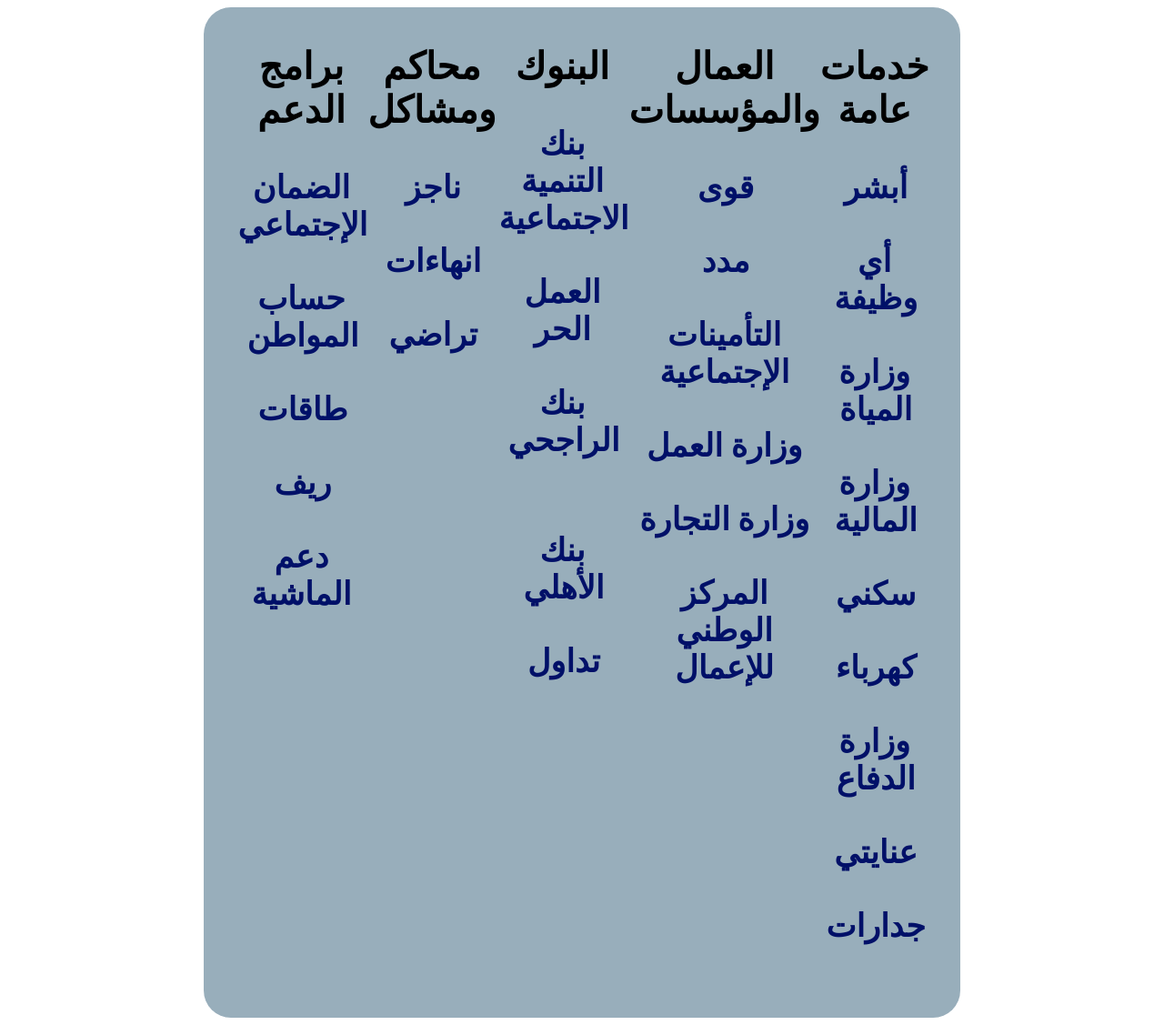
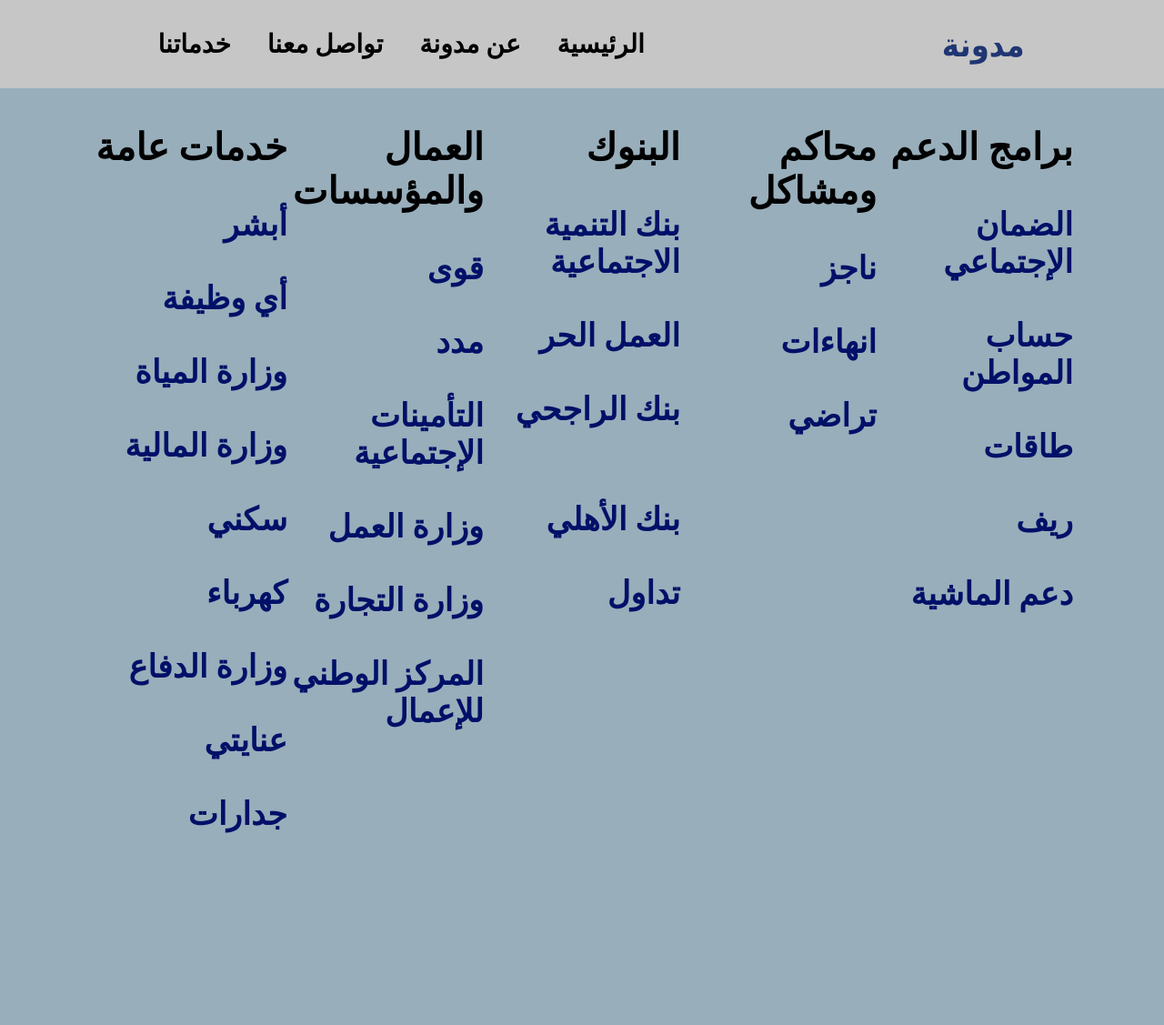
Before and after one commit to Antwa-sensei253/Antwa-sensei253.github.io, a PHP site: page / in a window 1280 px wide. Shown: the whole page at 91% size. After the commit the page ends 916 px from the top, so only its background shows below. Run offline with PHP 8.4, Linux system fonts and the light colour scheme.

Commit message:
Added the header and changed the style

```diff
--- a/CSS/Style.css
+++ b/CSS/Style.css
@@ -1,44 +1,65 @@
+body {
+    direction: rtl;
+    margin: 0;
+}
 
+header {
+    background-color: #c6c6c6;
+    padding-right: 20px;
+    padding-left: 20px;
+    display: flex;
+    justify-content: space-around;
+    align-items: center;
+}
 
-#main{
-    width: 50%;
+header>h1 {
+    font-family: 'Segoe UI', Tahoma, Geneva, Verdana, sans-serif;
+    font-size: 36px;
+    color: rgb(31, 54, 115);
+}
+
+nav>ul {
+    display: flex;
+    justify-content: space-between;
+    list-style: none;
+}
+
+nav>ul>li {
+    padding-left: 20px;
+    padding-right: 20px;
+    font-size: 28px;
+}
+
+nav a {
+    color: black;
+}
+
+#main {
     font-size: 35px;
-   justify-content: center;
-   margin: 0 auto;
+    justify-content: center;
+    margin: 0 auto;
     display: flex;
     background-color: rgb(152, 174, 187);
-    border-radius: 30px;
-    padding:0 100px;
-
+    padding: 0 100px;
 }
 
-section{
+section {
     width: 256px;
 }
 
-a{
-    text-decoration:none;
+a {
+    text-decoration: none;
     font-weight: bold;
     color: rgb(0, 16, 104);
     /* box-shadow: 5px 10px #888888; */
-
 }
 
-.logo{
+.logo {
     direction: rtl;
 }
-html{
-    text-align: center;
 
-}
-
-
-.Links{
+.Links {
     width: 10px;
     margin-left: 3px;
-    direction:rtl;
+    direction: rtl;
 }
-
-header{
-    width: 128px;
-}
--- a/index.html
+++ b/index.html
@@ -1,19 +1,32 @@
 <!DOCTYPE html>
 <html lang="en">
+
 <head>
-    <script async src="https://pagead2.googlesyndication.com/pagead/js/adsbygoogle.js?client=ca-pub-3762689983352985"
-     crossorigin="anonymous"></script>
+    <script async src="https://pagead2.googlesyndication.com/pagead/js/adsbygoogle.js?client=ca-pub-3762689983352985" crossorigin="anonymous"></script>
 
     <meta charset="UTF-8">
     <meta http-equiv="X-UA-Compatible" content="IE=edge">
     <meta name="viewport" content="width=device-width, initial-scale=1.0">
-    <title>meow meow</title>
+    <title>مواقع الخدمات الحكومية</title>
     <link rel="stylesheet" href="CSS/Style.css">
     <link rel="icon" href="Image/Logo.png" type="image/png">
 
 
 </head>
+
 <body>
+    <header>
+        <h1>مدونة</h1>
+        <nav>
+            <ul>
+                <li><a href="">الرئيسية</a></li>
+                <li><a href="">عن مدونة</a></li>
+                <li><a href="">تواصل معنا</a></li>
+                <li><a href="">خدماتنا </a></li>
+            </ul>
+        </nav>
+    </header>
+
     <div id="main">
         <div class="Logo">
             <!-- <h1>ساعد النماء</h1> -->
@@ -100,4 +113,5 @@
 
     </div>
 </body>
+
 </html>
```
